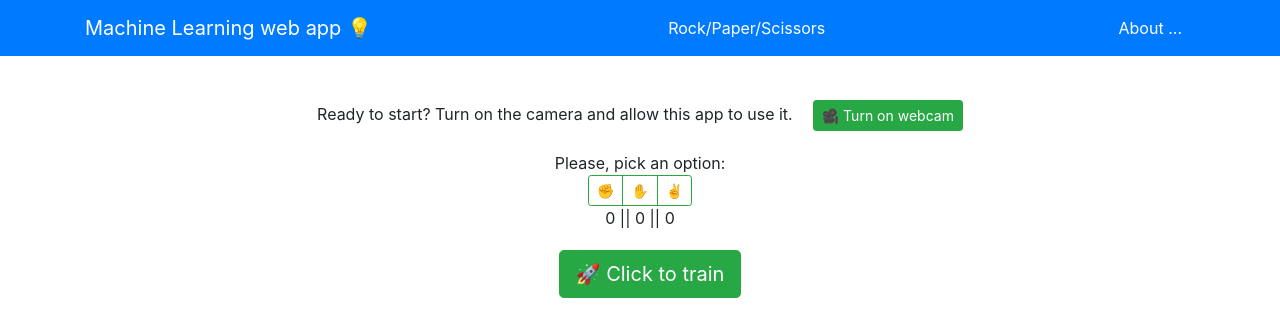
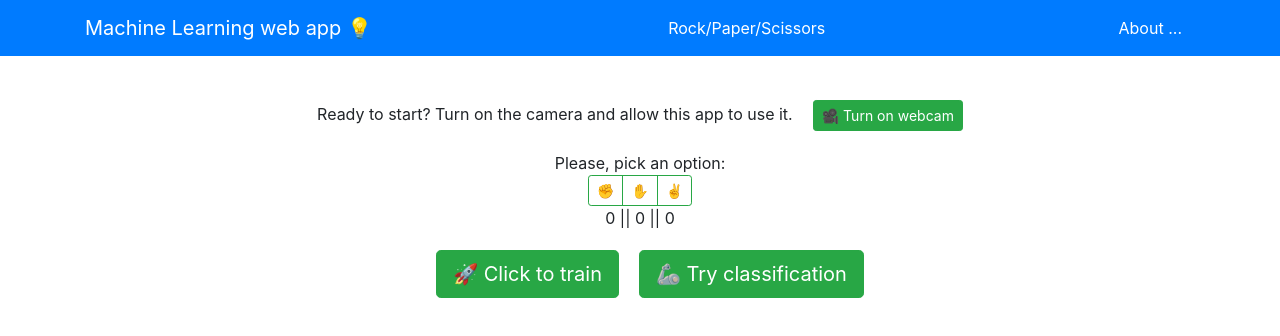
Before and after one commit to lmiguelgato/machine-learning-web-app, a React (Create React App) app in the folder static/: page /rock-paper-scissors in a window 1280 px wide. Shown: the top 336 px of the page. Built offline with nearby package versions, Linux system fonts and the light colour scheme; no server answers.

Commit message:
Add prediction button

```diff
--- a/static/src/components/WebSocket/index.js
+++ b/static/src/components/WebSocket/index.js
@@ -7,14 +7,16 @@ import socketIOClient from 'socket.io-client'
 import { ENDPOINT, TRAIN_ROUTE } from '../../constant'
 
 const WebSocket = (props) => {
-  const [isLoading, setIsLoading] = useState(false)
+  const [isTraining, setIsTraining] = useState(false)
+  const [isPredicting, setIsPredicting] = useState(false)
   const [userId, setUserId] = useState('')
-  const [status, setStatus] = useState('')
+  const [trainingStatus, setTrainingStatus] = useState('')
+  const [predictionStatus, setPredictionStatus] = useState('')
   const [progress, setProgress] = useState(0)
   const [time, setTime] = useState('')
 
-  const startJob = async () => {
-    setIsLoading(true)
+  const startTrain = async () => {
+    setIsTraining(true)
 
     const apiResponse = await axios.post(
       TRAIN_ROUTE,
@@ -27,6 +29,27 @@ const WebSocket = (props) => {
     setTime(apiResponse.data.status)
   }
 
+  const togglePredict = async () => {
+    if (isPredicting) {
+      setIsPredicting(false)
+      setPredictionStatus('')
+    } else {
+      setIsPredicting(true)
+      setPredictionStatus('Prediction ...')
+    }
+    /* while (isPredicting) {
+      setStatus(s => s + ' + Prediction ...')
+    } */
+    /*
+    const apiResponse = await axios.post(
+      TRAIN_ROUTE,
+      {
+        user_id: userId,
+        dataset_up_to_date: false // TODO get this from actual state
+      }
+    ) */
+  }
+
   useEffect(() => {
     const socket = socketIOClient(ENDPOINT)
 
@@ -34,13 +57,13 @@ const WebSocket = (props) => {
 
     socket.on('status', data => {
       if (data.current === data.total) {
-        setIsLoading(false)
+        setIsTraining(false)
         setProgress(0)
-        setStatus(data.status)
+        setTrainingStatus(data.status)
         setTime(start => start + ', finished at ' + data.time)
       } else {
         setProgress(Math.floor(100 * data.current / data.total))
-        setStatus(data.status)
+        setTrainingStatus(data.status)
       }
     })
   }, [ENDPOINT])
@@ -50,14 +73,22 @@ const WebSocket = (props) => {
       <Button
           variant="success"
           size="lg"
-          disabled={isLoading}
-          onClick={!isLoading ? startJob : null}
+          disabled={isTraining}
+          onClick={!isTraining ? startTrain : null}
           className="Button">
-          { isLoading ? '🧠 Training model (' + progress + ' %)' : '🚀 Click to train' }
+          { isTraining ? '🧠 Training model (' + progress + ' %)' : '🚀 Click to train' }
+      </Button>
+      <Button
+          variant="success"
+          size="lg"
+          onClick={togglePredict}
+          className="Button">
+          { isPredicting ? '🚫 Stop classification' : '🦾 Try classification' }
       </Button>
       <br />
       { time }
-      <h4 className="Message">{ status }</h4>
+      <h4 className="Message">{ trainingStatus }</h4>
+      <h4 className="Message">{ predictionStatus }</h4>
     </div>
   )
 }
```
